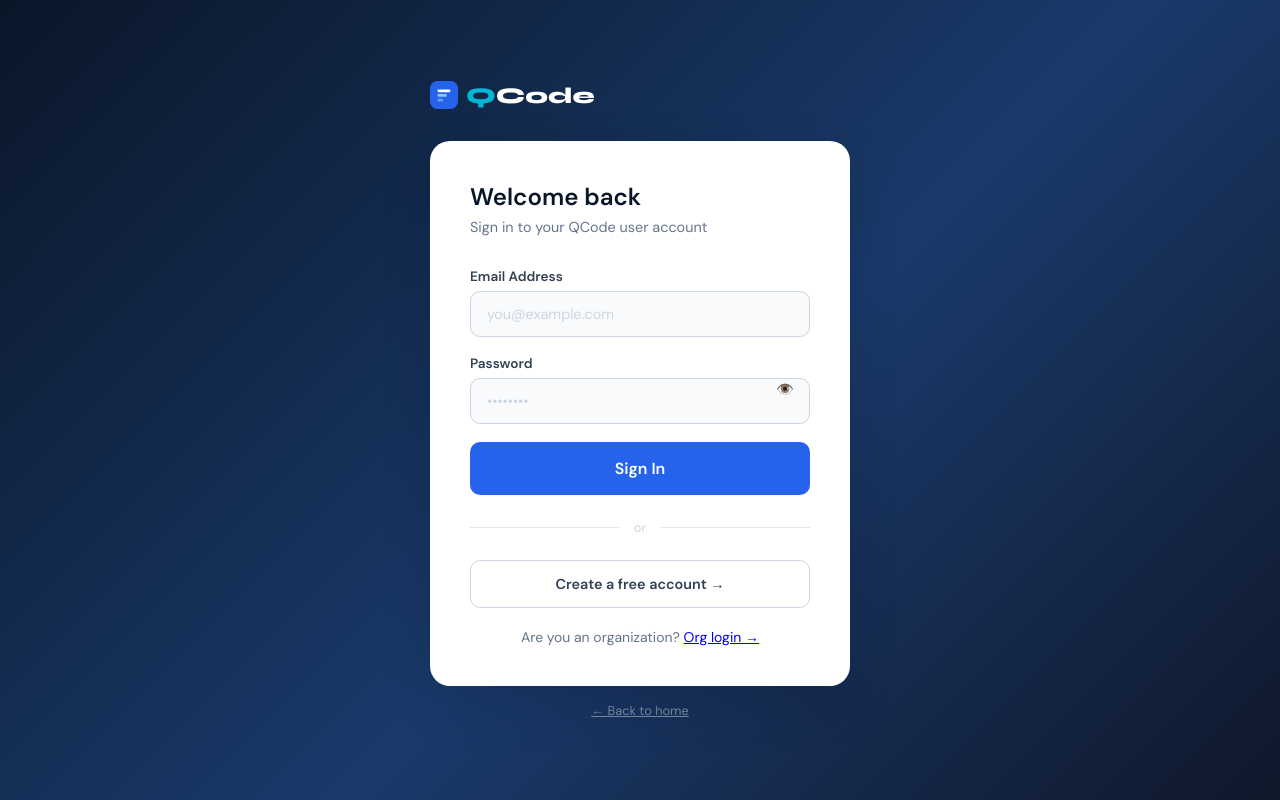
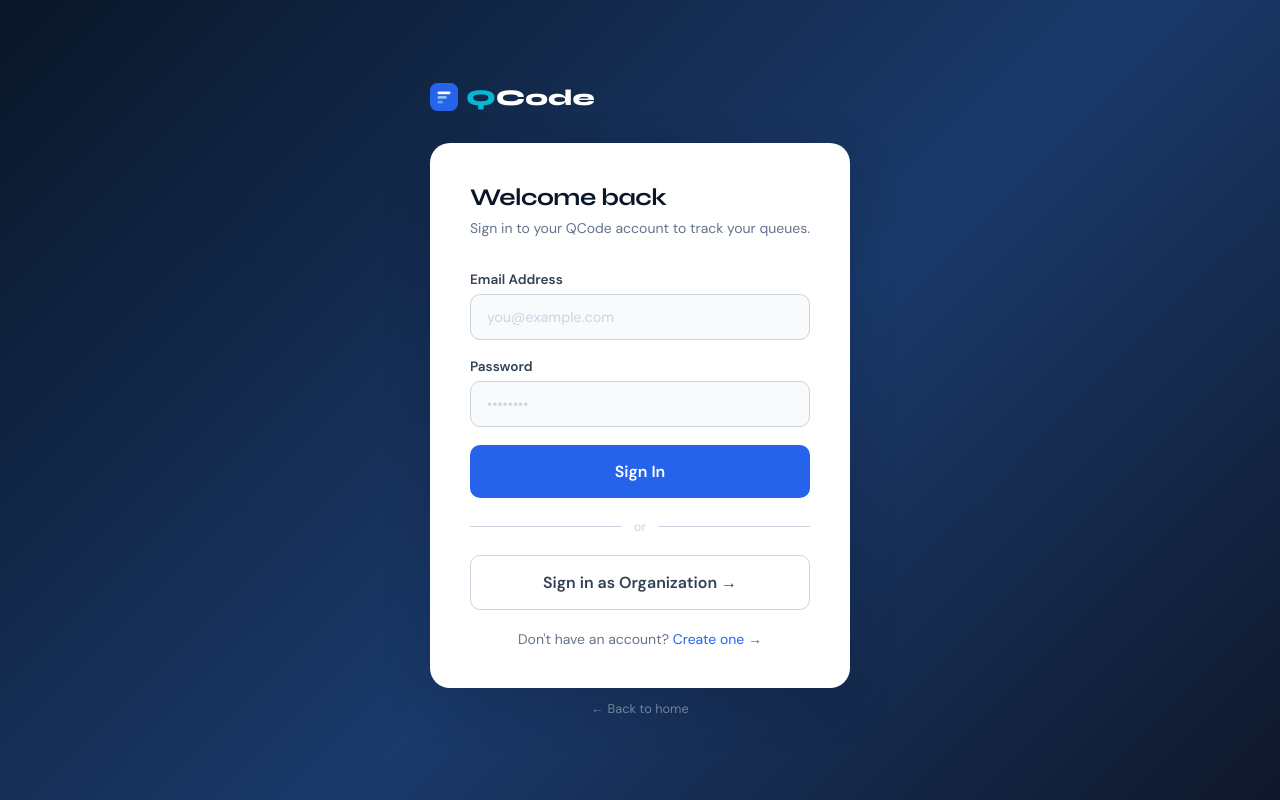
Before and after one commit to aremuelerepa-netizen/qcoode, a Flask app: page /login-user in a window 1280 px wide. Run offline with Flask 3, Linux system fonts and the light colour scheme; parts of the project's set-up code (start-up, migrations or seed data) failed here and were passed over; some libraries are stand-ins or nearby versions.

Commit message:
Update login-user.html

```diff
--- a/qc--ode/templates/login-user.html
+++ b/qc--ode/templates/login-user.html
@@ -1,138 +1,125 @@
 <!DOCTYPE html>
 <html lang="en">
 <head>
-<meta charset="UTF-8"/>
-<meta name="viewport" content="width=device-width, initial-scale=1.0"/>
-<title>User Login — QCode</title>
-<link href="https://fonts.googleapis.com/css2?family=Syne:wght@600;700;800&family=DM+Sans:wght@300;400;500;600&display=swap" rel="stylesheet"/>
-<style>
-:root {
-  --q-navy:#0a1628; --q-blue:#1a3a6b; --q-accent:#2563eb; --q-cyan:#06b6d4;
-  --slate-50:#f8fafc; --slate-200:#e2e8f0; --slate-300:#cbd5e1; --slate-500:#64748b; --slate-700:#334155; --slate-900:#0f172a;
-  --red:#ef4444; --font-head:'Syne',sans-serif; --font-body:'DM Sans',sans-serif;
-  --r:.625rem; --shadow-lg:0 16px 48px rgba(10,22,40,.20); --t:.2s cubic-bezier(.4,0,.2,1);
-}
-*,*::before,*::after{box-sizing:border-box;margin:0;padding:0}
-body{font-family:var(--font-body);min-height:100vh;background:linear-gradient(135deg,var(--q-navy),var(--q-blue) 55%,#0f172a);display:flex;align-items:center;justify-content:center;padding:2rem 1rem}
-.wrap{width:100%;max-width:420px}
-.logo{display:flex;align-items:center;gap:.5rem;font-family:var(--font-head);font-size:1.4rem;font-weight:800;color:#fff;margin-bottom:2rem;text-decoration:none}
-.logo-q{color:var(--q-cyan)}
-.card{background:#fff;border-radius:1.25rem;padding:2.5rem;box-shadow:var(--shadow-lg)}
-.title{font-size:1.5rem;color:var(--q-navy);margin-bottom:.375rem}
-.sub{font-size:.9rem;color:var(--slate-500);margin-bottom:2rem}
-.form-group{display:flex;flex-direction:column;gap:.375rem;margin-bottom:1.125rem;position:relative}
-.label{font-size:.85rem;font-weight:600;color:var(--slate-700)}
-.input{padding:.8rem 1rem;background:var(--slate-50);border:1.5px solid var(--slate-300);border-radius:var(--r);font-family:var(--font-body);font-size:.9rem;color:var(--slate-900);width:100%;transition:border-color var(--t),box-shadow var(--t)}
-.input:focus{outline:none;border-color:var(--q-accent);box-shadow:0 0 0 3px rgba(37,99,235,.12);background:#fff}
-.input::placeholder{color:var(--slate-300)}
-.err{background:rgba(239,68,68,.08);border:1px solid rgba(239,68,68,.3);border-radius:var(--r);padding:.75rem 1rem;font-size:.825rem;color:#b91c1c;display:none;margin-bottom:1rem}
-.btn{display:flex;align-items:center;justify-content:center;width:100%;padding:1rem;border-radius:var(--r);border:none;font-family:var(--font-body);font-size:1rem;font-weight:700;cursor:pointer;background:var(--q-accent);color:#fff;transition:all var(--t)}
-.btn:hover:not(:disabled){background:#1d4ed8}
-.btn:disabled{opacity:.5;cursor:not-allowed}
-.sw{text-align:center;margin-top:1.25rem;font-size:.875rem;color:var(--slate-500)}
-.back{display:block;text-align:center;margin-top:1rem;font-size:.8rem;color:rgba(255,255,255,.4)}
-.divider{display:flex;align-items:center;gap:.875rem;margin:1.5rem 0;color:var(--slate-300);font-size:.8rem}
-.divider::before,.divider::after{content:'';flex:1;height:1px;background:var(--slate-200)}
-.alt-login{display:block;width:100%;padding:.875rem;border-radius:var(--r);border:1.5px solid var(--slate-300);background:#fff;font-family:var(--font-body);font-size:.9rem;font-weight:600;color:var(--slate-700);cursor:pointer;text-align:center;transition:all var(--t);text-decoration:none}
-.alt-login:hover{border-color:var(--q-accent);color:var(--q-accent)}
-.pass-toggle{position:absolute;top:50%;right:1rem;transform:translateY(-50%);cursor:pointer;font-size:.9rem;color:var(--slate-500)}
-</style>
+  <meta charset="UTF-8"/><meta name="viewport" content="width=device-width,initial-scale=1.0"/>
+  <title>Sign In — QCode</title>
+  <link href="https://fonts.googleapis.com/css2?family=Syne:wght@600;700;800&family=DM+Sans:wght@300;400;500;600&display=swap" rel="stylesheet"/>
+  <style>
+    :root{--navy:#0a1628;--blue:#1a3a6b;--accent:#2563eb;--cyan:#06b6d4;--s50:#f8fafc;--s300:#cbd5e1;--s500:#64748b;--s700:#334155;--s900:#0f172a;--red:#ef4444;--amber:#f59e0b;--fh:'Syne',sans-serif;--fb:'DM Sans',sans-serif;--r:.625rem;--t:.2s ease}
+    *,*::before,*::after{box-sizing:border-box;margin:0;padding:0}
+    body{font-family:var(--fb);min-height:100vh;background:linear-gradient(135deg,var(--navy),var(--blue) 55%,#0f172a);display:flex;align-items:center;justify-content:center;padding:2rem 1rem}
+    h1{font-family:var(--fh);letter-spacing:-.02em}
+    a{color:var(--accent);text-decoration:none}
+    .wrap{width:100%;max-width:420px}
+    .logo{display:flex;align-items:center;gap:.5rem;font-family:var(--fh);font-size:1.4rem;font-weight:800;color:#fff;margin-bottom:2rem}
+    .logo span{color:var(--cyan)}
+    .card{background:#fff;border-radius:1.25rem;padding:2.5rem;box-shadow:0 16px 48px rgba(10,22,40,.2)}
+    .title{font-size:1.5rem;color:var(--navy);margin-bottom:.375rem}
+    .sub{font-size:.875rem;color:var(--s500);margin-bottom:2rem;line-height:1.5}
+    .fg{display:flex;flex-direction:column;gap:.375rem;margin-bottom:1.125rem}
+    .lbl{font-size:.85rem;font-weight:600;color:var(--s700)}
+    .inp{padding:.8rem 1rem;background:var(--s50);border:1.5px solid var(--s300);border-radius:var(--r);font-family:var(--fb);font-size:.9rem;color:var(--s900);width:100%;transition:border-color var(--t),box-shadow var(--t)}
+    .inp:focus{outline:none;border-color:var(--accent);box-shadow:0 0 0 3px rgba(37,99,235,.12);background:#fff}
+    .inp::placeholder{color:var(--s300)}
+    .err{background:rgba(239,68,68,.08);border:1px solid rgba(239,68,68,.3);border-radius:var(--r);padding:.75rem 1rem;font-size:.825rem;color:#b91c1c;display:none;margin-bottom:1rem}
+    .pending{background:rgba(245,158,11,.08);border:1px solid rgba(245,158,11,.3);border-radius:var(--r);padding:.75rem 1rem;font-size:.825rem;color:#92400e;display:none;margin-bottom:1rem}
+    .btn{display:flex;align-items:center;justify-content:center;width:100%;padding:1rem;border-radius:var(--r);border:none;font-family:var(--fb);font-size:1rem;font-weight:700;cursor:pointer;background:var(--accent);color:#fff;transition:all var(--t)}
+    .btn:hover:not(:disabled){background:#1d4ed8}.btn:disabled{opacity:.5;cursor:not-allowed}
+    .sw{text-align:center;margin-top:1.25rem;font-size:.875rem;color:var(--s500)}
+    .divider{display:flex;align-items:center;gap:.75rem;margin:1.25rem 0;color:var(--s300);font-size:.8rem}
+    .divider::before,.divider::after{content:'';flex:1;height:1px;background:var(--s300)}
+    .btn-org{background:transparent;border:1.5px solid var(--s300);color:var(--s700)}
+    .btn-org:hover:not(:disabled){border-color:var(--accent);color:var(--accent);background:transparent}
+    .back{display:block;text-align:center;margin-top:.75rem;font-size:.8rem;color:rgba(255,255,255,.4)}
+  </style>
 </head>
 <body>
 <div class="wrap">
   <a href="../index.html" class="logo">
     <svg width="28" height="28" viewBox="0 0 30 30" fill="none"><rect width="30" height="30" rx="8" fill="#2563eb"/><rect x="8" y="9" width="14" height="3" rx="1.5" fill="white"/><rect x="8" y="14" width="10" height="3" rx="1.5" fill="#93c5fd"/><rect x="8" y="19" width="6" height="3" rx="1.5" fill="#60a5fa"/></svg>
-    <span><span class="logo-q">Q</span>Code</span>
+    <span>Q<span style="color:#fff">Code</span></span>
   </a>
-
   <div class="card">
     <h1 class="title">Welcome back</h1>
-    <p class="sub">Sign in to your QCode user account</p>
-
-    <div id="err" class="err" aria-live="polite"></div>
-
-    <div class="form-group">
-      <label class="label">Email Address</label>
-      <input id="email" class="input" type="email" placeholder="you@example.com"/>
-    </div>
-
-    <div class="form-group">
-      <label class="label">Password</label>
-      <input id="password" class="input" type="password" placeholder="••••••••"/>
-      <span class="pass-toggle" onclick="togglePass()">👁️</span>
-    </div>
-
+    <p class="sub">Sign in to your QCode account to track your queues.</p>
+    <div id="err"     class="err"></div>
+    <div id="pending" class="pending">⏳ Your organization account is pending admin approval. You will be notified by email once approved.</div>
+    <div class="fg"><label class="lbl">Email Address</label><input id="email" class="inp" type="email" placeholder="you@example.com" autocomplete="email"/></div>
+    <div class="fg"><label class="lbl">Password</label><input id="password" class="inp" type="password" placeholder="••••••••" autocomplete="current-password"/></div>
     <button id="btn" class="btn" onclick="doLogin()">Sign In</button>
     <div class="divider">or</div>
-    <a href="register-user.html" class="alt-login">Create a free account →</a>
-    <div class="sw">Are you an organization? <a href="login-org.html">Org login →</a></div>
+    <a href="login-org.html" class="btn btn-org" style="display:flex;align-items:center;justify-content:center;text-decoration:none;padding:1rem;border-radius:var(--r);font-weight:700;font-size:1rem">Sign in as Organization →</a>
+    <div class="sw">Don't have an account? <a href="register-user.html">Create one →</a></div>
   </div>
   <a href="../index.html" class="back">← Back to home</a>
 </div>
+<script>
+async function doLogin() {
+  const err     = document.getElementById('err');
+  const pending = document.getElementById('pending');
+  const btn     = document.getElementById('btn');
+  err.style.display     = 'none';
+  pending.style.display = 'none';
 
-<script src="https://cdn.jsdelivr.net/npm/@supabase/supabase-js@2"></script>
-<script>
-const SUPABASE_URL='https://YOUR_PROJECT_ID.supabase.co';
-const SUPABASE_ANON_KEY='YOUR_ANON_PUBLIC_KEY';
-const db = supabase.createClient(SUPABASE_URL, SUPABASE_ANON_KEY);
+  const email    = document.getElementById('email').value.trim();
+  const password = document.getElementById('password').value;
 
-// Redirect if already logged in
-(async()=>{
-  const { data:{ session } } = await db.auth.getSession();
-  if(!session) return;
-  const { data:p } = await db.from('profiles').select('role').eq('id', session.user.id).single();
-  if(p?.role==='user') window.location.href='../dashboard/user.html';
-  else if(p?.role==='organization') window.location.href='../dashboard/org.html';
-  else if(p?.role==='super_admin') window.location.href='../admin/index.html';
-})();
+  if (!email || !password) { showErr('Email and password are required.'); return; }
 
-function togglePass(){
-  const pass = document.getElementById('password');
-  pass.type = pass.type==='password' ? 'text' : 'password';
-}
+  btn.disabled    = true;
+  btn.textContent = 'Signing in…';
 
-async function doLogin(){
-  const err=document.getElementById('err'); err.style.display='none';
-  const email=document.getElementById('email').value.trim();
-  const password=document.getElementById('password').value;
-  const btn=document.getElementById('btn');
+  try {
+    const res  = await fetch('/api/auth/login', {
+      method:  'POST',
+      headers: { 'Content-Type': 'application/json' },
+      body:    JSON.stringify({ email, password }),
+    });
+    const data = await res.json();
 
-  if(!email||!password){
-    err.textContent='Please fill in all fields.'; err.style.display='block'; return;
-  }
+    if (!res.ok) {
+      if (res.status === 403 && data.error && data.error.toLowerCase().includes('pending')) {
+        pending.style.display = 'block';
+      } else {
+        showErr(data.error || 'Invalid email or password.');
+      }
+      btn.disabled    = false;
+      btn.textContent = 'Sign In';
+      return;
+    }
 
-  btn.disabled=true; btn.textContent='Signing in…';
+    // Save lang preference
+    if (data.preferred_lang) localStorage.setItem('qcode_lang', data.preferred_lang);
+    btn.textContent = '✓ Redirecting…';
+    window.location.href = data.redirect || '/dashboard/user';
 
-  try{
-    const { data, error } = await db.auth.signInWithPassword({ email, password });
-    if(error) throw error;
-
-    const { data:p } = await db.from('profiles').select('role,approval_status,preferred_lang').eq('id', data.user.id).single();
-    if(p?.preferred_lang) localStorage.setItem('qcode_lang', p.preferred_lang);
-
-    if(p?.role==='organization'){
-      if(p.approval_status==='pending'){
-        err.textContent='Your organization is pending admin approval.'; err.style.display='block';
-        await db.auth.signOut(); btn.disabled=false; btn.textContent='Sign In'; return;
-      }
-      if(p.approval_status==='suspended'){
-        err.textContent='Your account has been suspended. Contact support.'; err.style.display='block';
-        await db.auth.signOut(); btn.disabled=false; btn.textContent='Sign In'; return;
-      }
-      window.location.href='../dashboard/org.html';
-    } else if(p?.role==='super_admin'){
-      window.location.href='../admin/index.html';
-    } else {
-      window.location.href='../dashboard/user.html';
-    }
-  }catch(e){
-    console.error(e);
-    err.textContent = e.message?.includes('Invalid') ? 'Invalid email or password.' : (e.message||'Login failed.');
-    err.style.display='block'; btn.disabled=false; btn.textContent='Sign In';
+  } catch(e) {
+    showErr('Network error. Please try again.');
+    btn.disabled    = false;
+    btn.textContent = 'Sign In';
   }
 }
 
-document.addEventListener('keydown', e => { if(e.key==='Enter') doLogin(); });
+function showErr(msg) {
+  const el = document.getElementById('err');
+  el.textContent   = msg;
+  el.style.display = 'block';
+}
+
+// Check if already logged in
+async function checkSession() {
+  try {
+    const res  = await fetch('/api/auth/me');
+    const data = await res.json();
+    if (data.logged_in) {
+      window.location.href = data.role === 'user' ? '/dashboard/user' :
+                             data.role === 'organization' ? '/dashboard/org' : '/admin';
+    }
+  } catch(e) {}
+}
+
+document.addEventListener('keydown', e => { if (e.key === 'Enter') doLogin(); });
+checkSession();
 </script>
 </body>
 </html>
```
